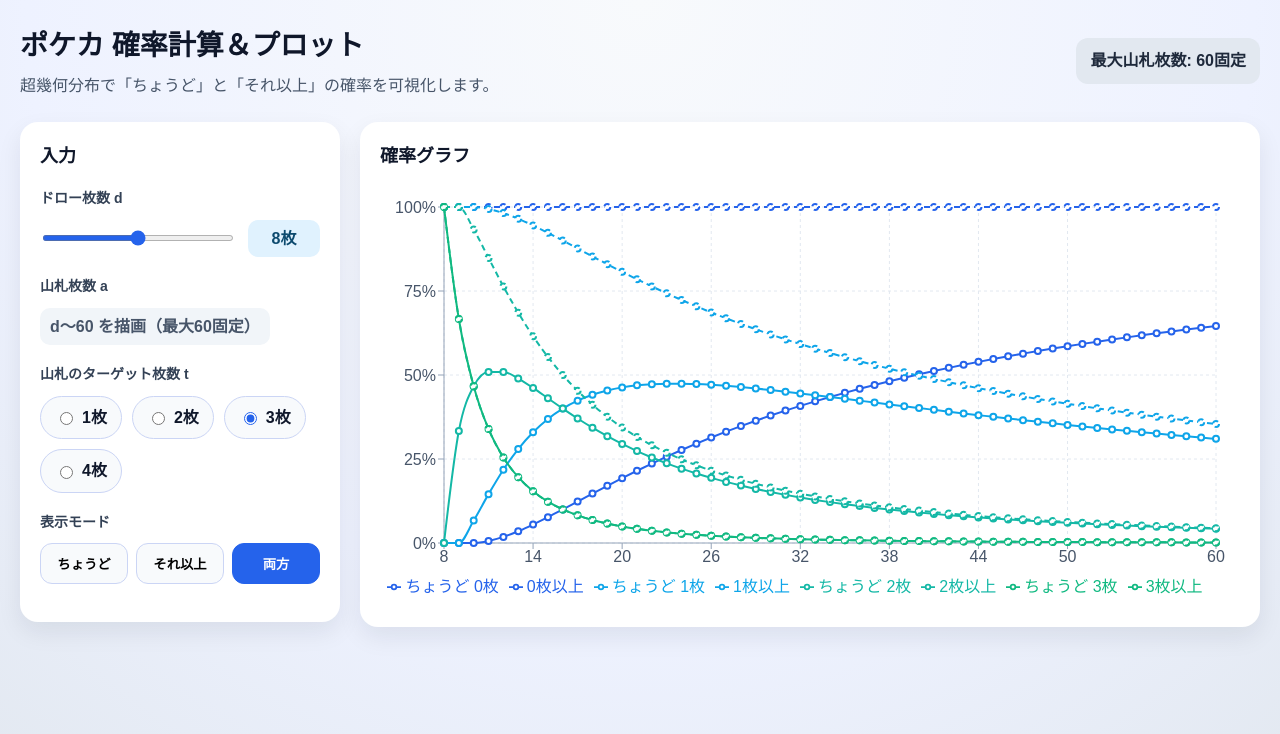
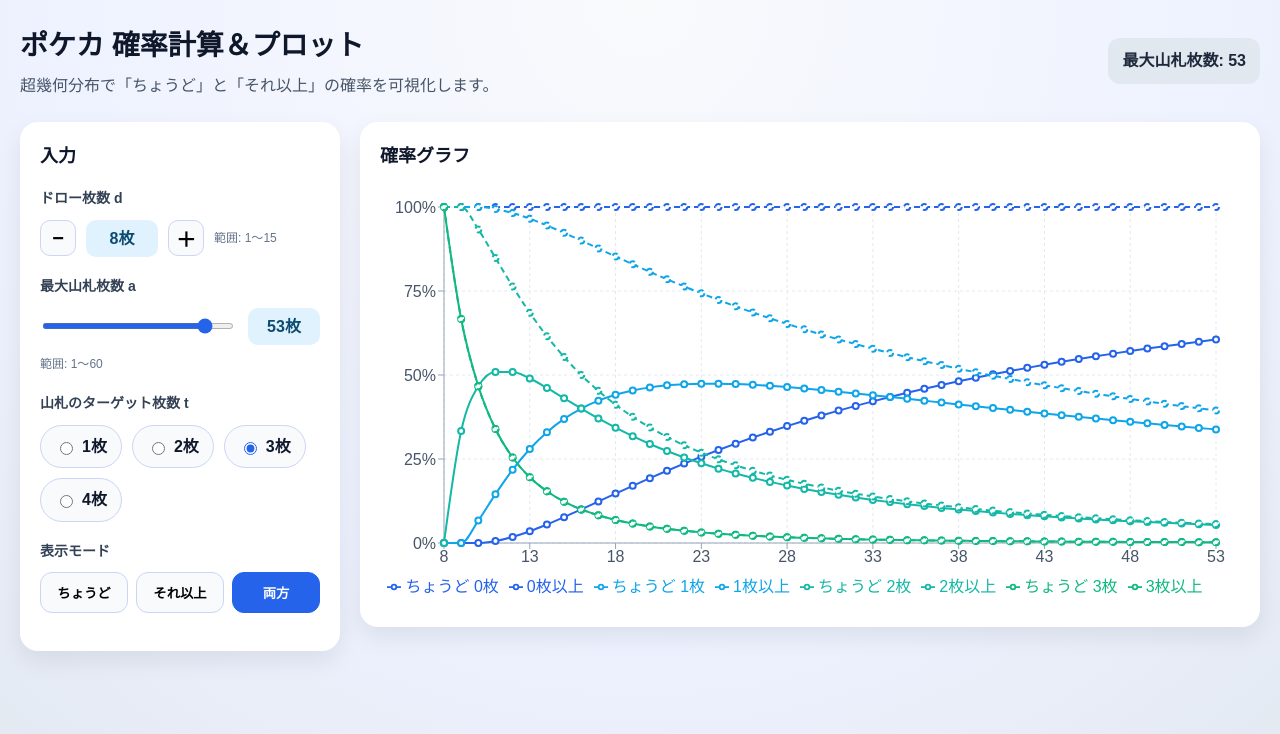
Before and after one commit to H-Sakuma-R1GHTB4CK/pokeca-prob-tool, a React (Vite) app: page / in a window 1280 px wide. Shown: the top 734 px of the page. Built offline with nearby package versions, Linux system fonts and the light colour scheme; the HTML template or start-up script is replaced by a standard one.

Commit message:
Update deck range controls

```diff
--- a/src/App.tsx
+++ b/src/App.tsx
@@ -1,14 +1,16 @@
-import { useMemo, useState } from 'react';
+import { useEffect, useMemo, useState } from 'react';
 import Controls, { DisplayMode } from './components/Controls';
 import ProbabilityChart from './components/ProbabilityChart';
 import { atLeast, pmf } from './lib/hypergeom';
 
-const MAX_DECK = 60;
+const DEFAULT_MAX_DECK = 53;
 
-const buildData = (draw: number, target: number) => {
+const buildData = (draw: number, target: number, maxDeck: number) => {
   const rows: Array<Record<string, number>> = [];
 
-  for (let a = draw; a <= MAX_DECK; a += 1) {
+  const upper = Math.max(draw, maxDeck);
+
+  for (let a = draw; a <= upper; a += 1) {
     const row: Record<string, number> = { a } as Record<string, number>;
 
     for (let k = 0; k <= target; k += 1) {
@@ -26,8 +28,15 @@ const App = () => {
   const [draw, setDraw] = useState(8);
   const [target, setTarget] = useState(3);
   const [mode, setMode] = useState<DisplayMode>('both');
+  const [maxDeck, setMaxDeck] = useState(DEFAULT_MAX_DECK);
 
-  const data = useMemo(() => buildData(draw, target), [draw, target]);
+  useEffect(() => {
+    if (maxDeck < draw) {
+      setMaxDeck(draw);
+    }
+  }, [draw, maxDeck]);
+
+  const data = useMemo(() => buildData(draw, target, maxDeck), [draw, target, maxDeck]);
 
   return (
     <div className="app">
@@ -36,7 +45,7 @@ const App = () => {
           <h1>ポケカ 確率計算＆プロット</h1>
           <p>超幾何分布で「ちょうど」と「それ以上」の確率を可視化します。</p>
         </div>
-        <div className="deck-note">最大山札枚数: 60固定</div>
+        <div className="deck-note">最大山札枚数: {maxDeck}</div>
       </header>
 
       <div className="layout">
@@ -47,12 +56,15 @@ const App = () => {
           onTargetChange={setTarget}
           mode={mode}
           onModeChange={setMode}
+          maxDeck={maxDeck}
+          onMaxDeckChange={setMaxDeck}
         />
         <ProbabilityChart
           data={data}
           draw={draw}
           target={target}
           mode={mode}
+          maxDeck={maxDeck}
         />
       </div>
     </div>
--- a/src/components/Controls.tsx
+++ b/src/components/Controls.tsx
@@ -7,6 +7,12 @@ type ControlsProps = {
   onTargetChange: (value: number) => void;
   mode: DisplayMode;
   onModeChange: (mode: DisplayMode) => void;
+  maxDeck: number;
+  onMaxDeckChange: (value: number) => void;
+};
+
+const clamp = (value: number, min: number, max: number) => {
+  return Math.min(Math.max(value, min), max);
 };
 
 const Controls = ({
@@ -16,33 +22,66 @@ const Controls = ({
   onTargetChange,
   mode,
   onModeChange,
+  maxDeck,
+  onMaxDeckChange,
 }: ControlsProps) => {
+  const minDraw = 1;
+  const maxDraw = 15;
+  const minDeck = 1;
+  const maxAllowed = 60;
+
+  const handleDraw = (next: number) => {
+    onDrawChange(clamp(next, minDraw, maxDraw));
+  };
+
+  const handleMaxDeck = (next: number) => {
+    onMaxDeckChange(clamp(next, minDeck, maxAllowed));
+  };
+
   return (
     <section className="controls">
       <div className="control-card">
         <h2>入力</h2>
 
+        <div className="control">
+          <span className="control-title">ドロー枚数 d</span>
+          <div className="stepper-row">
+            <button
+              type="button"
+              className="stepper"
+              onClick={() => handleDraw(draw - 1)}
+              aria-label="ドロー枚数を減らす"
+            >
+              −
+            </button>
+            <span className="value-pill">{draw}枚</span>
+            <button
+              type="button"
+              className="stepper"
+              onClick={() => handleDraw(draw + 1)}
+              aria-label="ドロー枚数を増やす"
+            >
+              ＋
+            </button>
+            <span className="helper">範囲: {minDraw}〜{maxDraw}</span>
+          </div>
+        </div>
+
         <label className="control">
-          <span className="control-title">ドロー枚数 d</span>
+          <span className="control-title">最大山札枚数 a</span>
           <div className="control-row">
             <input
               type="range"
-              min={1}
-              max={15}
+              min={minDeck}
+              max={maxAllowed}
               step={1}
-              value={draw}
-              onChange={(event) => onDrawChange(Number(event.target.value))}
+              value={maxDeck}
+              onChange={(event) => handleMaxDeck(Number(event.target.value))}
             />
-            <span className="value-pill">{draw}枚</span>
+            <span className="value-pill">{maxDeck}枚</span>
           </div>
+          <span className="helper">範囲: {minDeck}〜{maxAllowed}</span>
         </label>
-
-        <div className="control">
-          <span className="control-title">山札枚数 a</span>
-          <div className="control-row">
-            <div className="fixed-pill">d〜60 を描画（最大60固定）</div>
-          </div>
-        </div>
 
         <div className="control">
           <span className="control-title">山札のターゲット枚数 t</span>
--- a/src/components/ProbabilityChart.tsx
+++ b/src/components/ProbabilityChart.tsx
@@ -18,10 +18,11 @@ type ChartProps = {
   draw: number;
   target: number;
   mode: DisplayMode;
+  maxDeck: number;
 };
 
 const COLORS = ['#2563eb', '#0ea5e9', '#14b8a6', '#10b981'];
-const ANIMATION_MS = 600;
+const ANIMATION_MS = 400;
 
 const PercentLabel = ({ x, y, value, payload }: any) => {
   if (!payload || payload.a % 5 !== 0) {
@@ -58,7 +59,7 @@ const CustomTooltip = ({ active, payload, label }: any) => {
   );
 };
 
-const ProbabilityChart = ({ data, draw, target, mode }: ChartProps) => {
+const ProbabilityChart = ({ data, draw, target, mode, maxDeck }: ChartProps) => {
   const lines = Array.from({ length: target + 1 }, (_, index) => index);
 
   return (
@@ -67,15 +68,12 @@ const ProbabilityChart = ({ data, draw, target, mode }: ChartProps) => {
         <h2>確率グラフ</h2>
         <div className="chart-wrapper">
           <ResponsiveContainer width="100%" height={420}>
-            <LineChart
-              data={data}
-              margin={{ top: 20, right: 24, left: 4, bottom: 8 }}
-            >
+            <LineChart data={data} margin={{ top: 20, right: 24, left: 4, bottom: 8 }}>
               <CartesianGrid strokeDasharray="3 3" stroke="#e2e8f0" />
               <XAxis
                 dataKey="a"
                 type="number"
-                domain={[draw, 60]}
+                domain={[draw, maxDeck]}
                 tickCount={10}
                 tickFormatter={(value) => `${value}`}
                 tick={{ fill: '#475569' }}
--- a/src/index.css
+++ b/src/index.css
@@ -85,6 +85,13 @@ body {
   gap: 12px;
 }
 
+.stepper-row {
+  display: flex;
+  align-items: center;
+  gap: 10px;
+  flex-wrap: wrap;
+}
+
 input[type='range'] {
   flex: 1;
   accent-color: #2563eb;
@@ -105,6 +112,22 @@ input[type='range'] {
 .fixed-pill {
   background: #f1f5f9;
   color: #475569;
+}
+
+.stepper {
+  width: 36px;
+  height: 36px;
+  border-radius: 10px;
+  border: 1px solid #cbd5f5;
+  background: #f8fafc;
+  font-size: 20px;
+  font-weight: 700;
+  cursor: pointer;
+}
+
+.helper {
+  font-size: 12px;
+  color: #64748b;
 }
 
 .radio-row {
```
